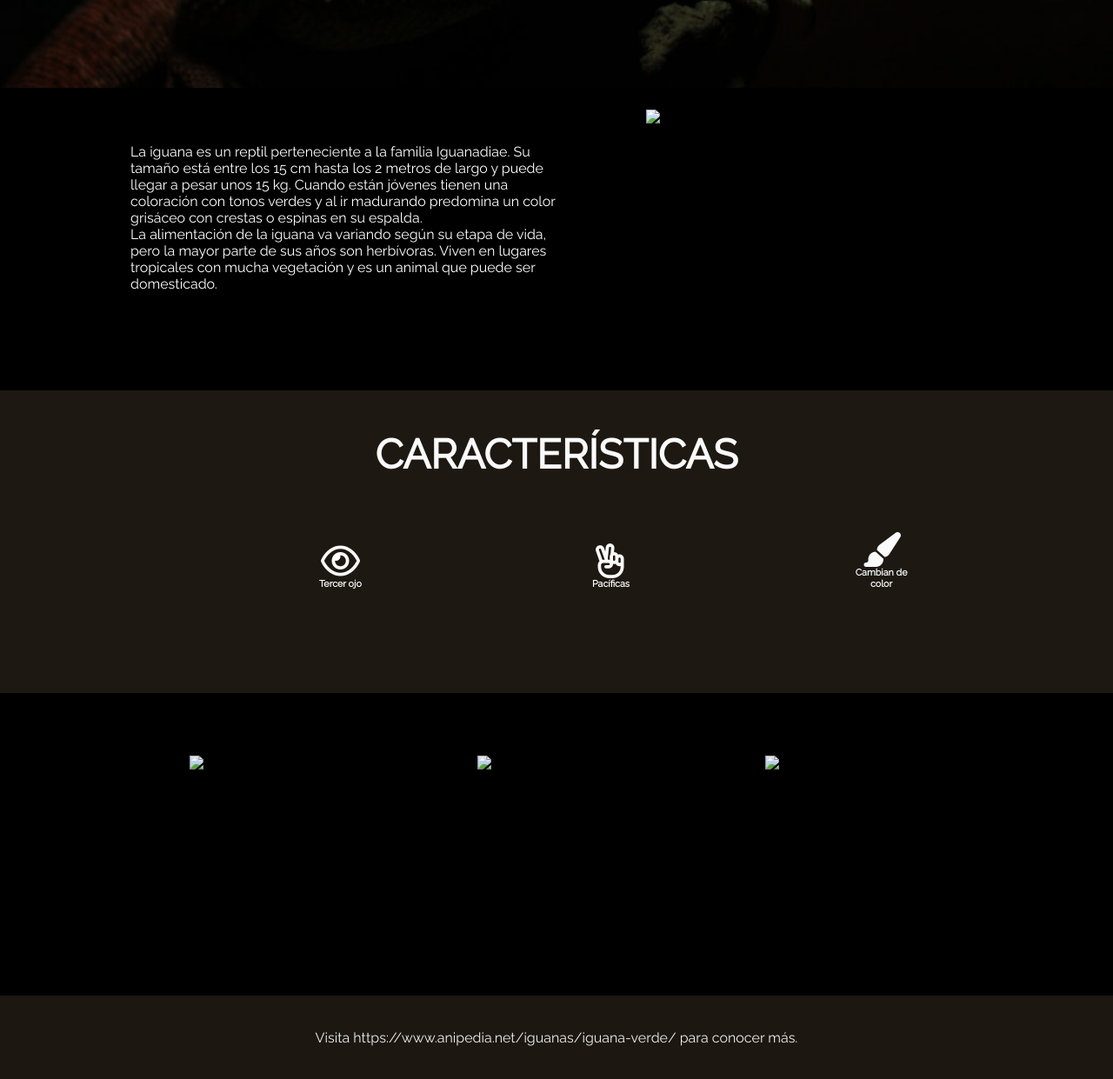
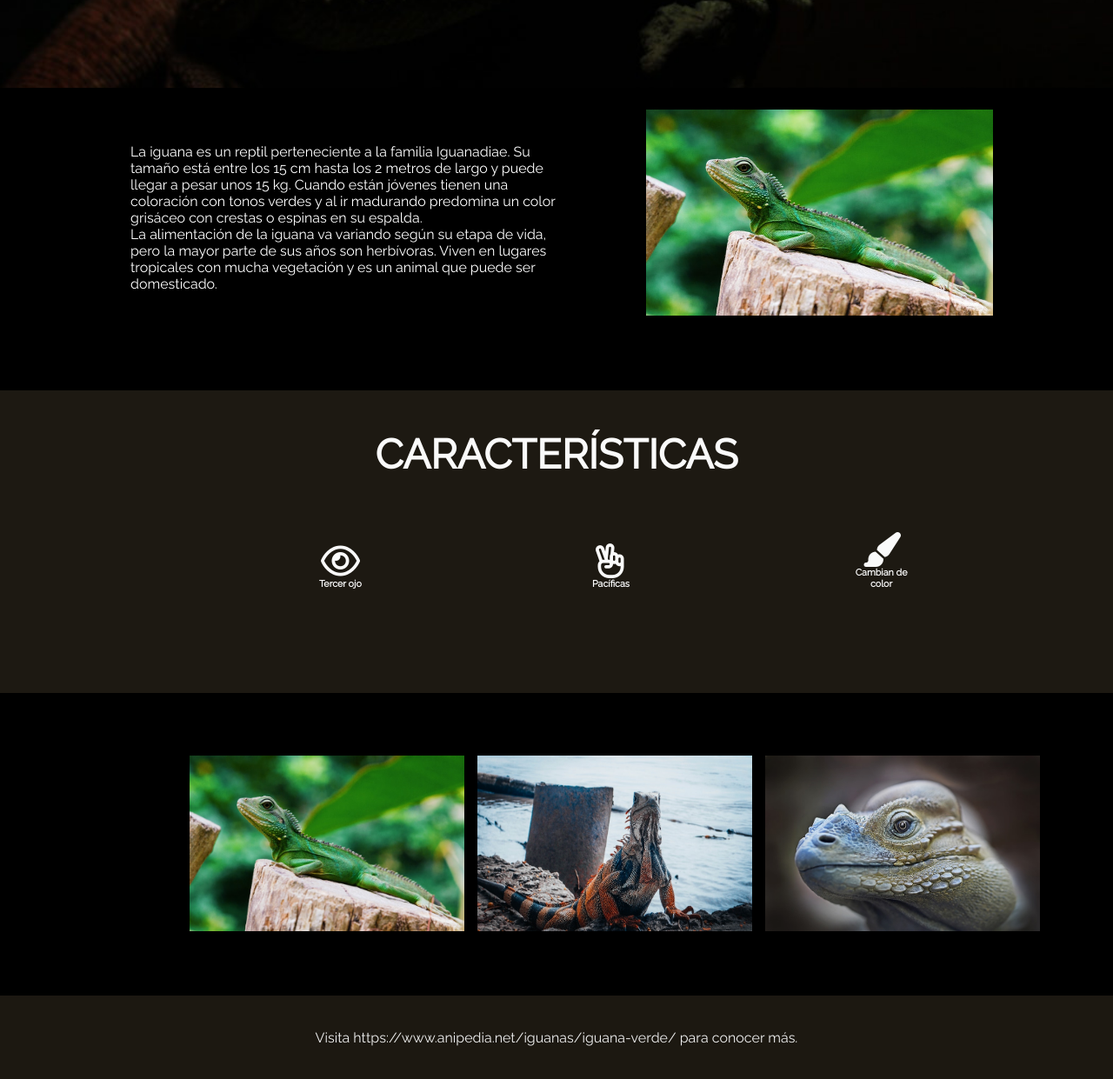
Before and after one commit to jpenalillo/desafioiguana, a plain HTML site: page index.html in a window 1280 px wide. Shown: the part 699-1940 px from the top of the page at 87% size. Drawn offline with Linux system fonts and the light colour scheme; the site is published under a folder, as on GitHub Pages, so addresses that start at the root find nothing.

Commit message:
cambio de ruta img

```diff
--- a/index.html
+++ b/index.html
@@ -24,7 +24,7 @@
                 herbívoras. Viven en lugares tropicales con mucha vegetación y es un animal que puede ser domesticado.</p>
             </article>
             <div class="contenedorImagen">
-                <img class="iguana_dos" src="/assets/img/iguana-1.jpg" alt="Imagen Iguana">
+                <img class="iguana_dos" src="./assets/img/iguana-1.jpg" alt="Imagen Iguana">
             </div>
 
         </section>
@@ -48,9 +48,9 @@
 
         <section class="section_three">
             <div class="contenedorImagenes">
-                <img src="/assets/img/iguana-1.jpg" alt="Iguana en su hábitat">
-                <img src="/assets/img/iguana-2.jpg" alt="Iguana primer plano">
-                <img src="/assets/img/iguana-3.jpg" alt="Varias iguanas">
+                <img src="./assets/img/iguana-1.jpg" alt="Iguana en su hábitat">
+                <img src="./assets/img/iguana-2.jpg" alt="Iguana primer plano">
+                <img src="./assets/img/iguana-3.jpg" alt="Varias iguanas">
             </div>
         </section>
         <footer>
```
